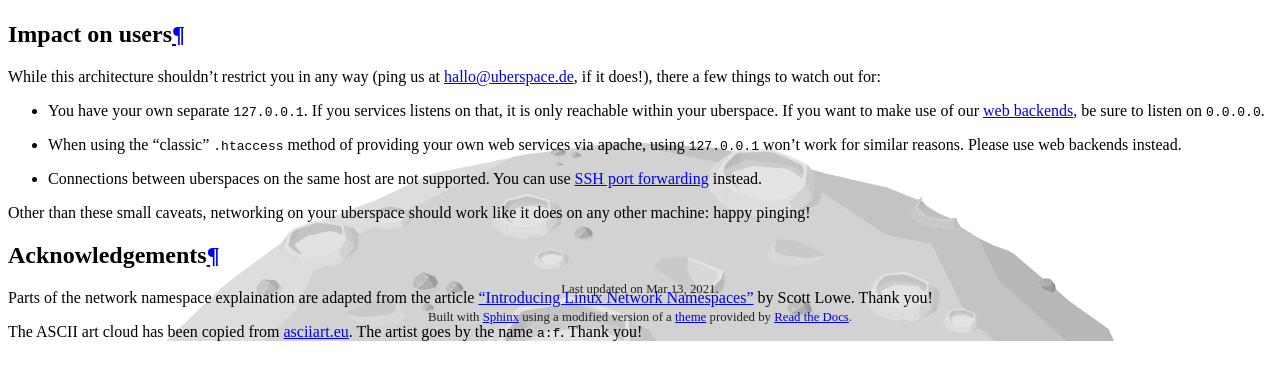
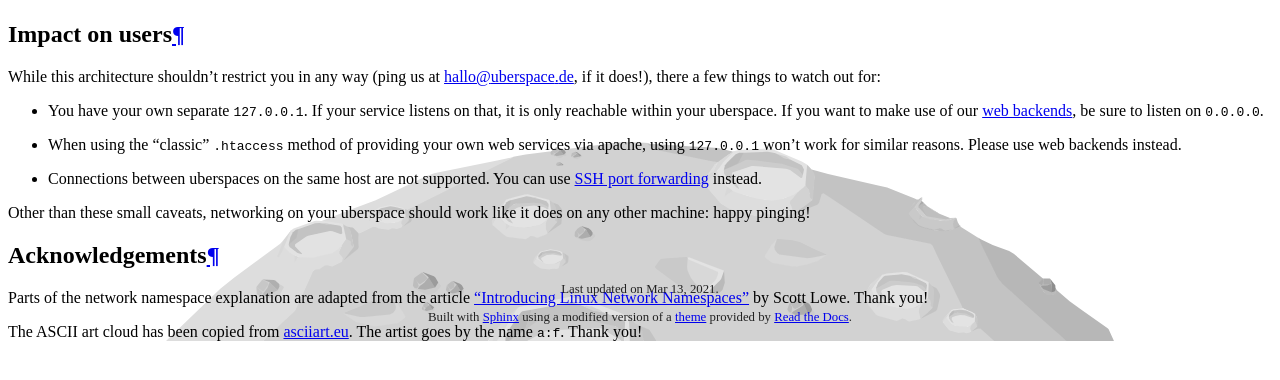
Before and after one commit to Uberspace/manual, a Sphinx documentation site: the page built from source/background-network.rst, in a window 1280 px wide and 900 px high, scrolled down 3703 px. Shown: the part 431-811 px from the top of the window. Built offline with Sphinx 7.4.7 and the Read the Docs theme 2.0.0, drawn with Linux system fonts in a browser that asks for light colours.

Commit message:
[Network] Remove typos

```diff
--- a/source/background-network.rst
+++ b/source/background-network.rst
@@ -195,7 +195,7 @@ Impact on users
 While this architecture shouldn't restrict you in any way (ping us at hallo@uberspace.de,
 if it does!), there a few things to watch out for:
 
-* You have your own separate ``127.0.0.1``. If you services listens on that, it
+* You have your own separate ``127.0.0.1``. If your service listens on that, it
   is only reachable within your uberspace. If you want to make use of our
   :ref:`web backends <backends>`, be sure to listen on ``0.0.0.0``.
 * When using the "classic" ``.htaccess`` method of providing your own web
@@ -210,7 +210,7 @@ does on any other machine: happy pinging!
 Acknowledgements
 ================
 
-Parts of the network namespace explaination are adapted from the article
+Parts of the network namespace explanation are adapted from the article
 `"Introducing Linux Network Namespaces" <networkns article_>`_ by Scott Lowe.
 Thank you!
 
```
